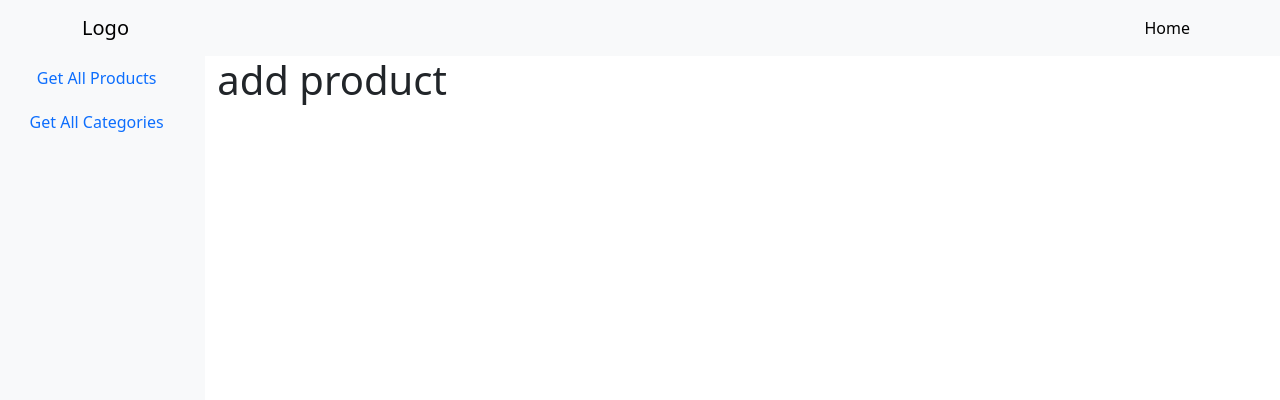
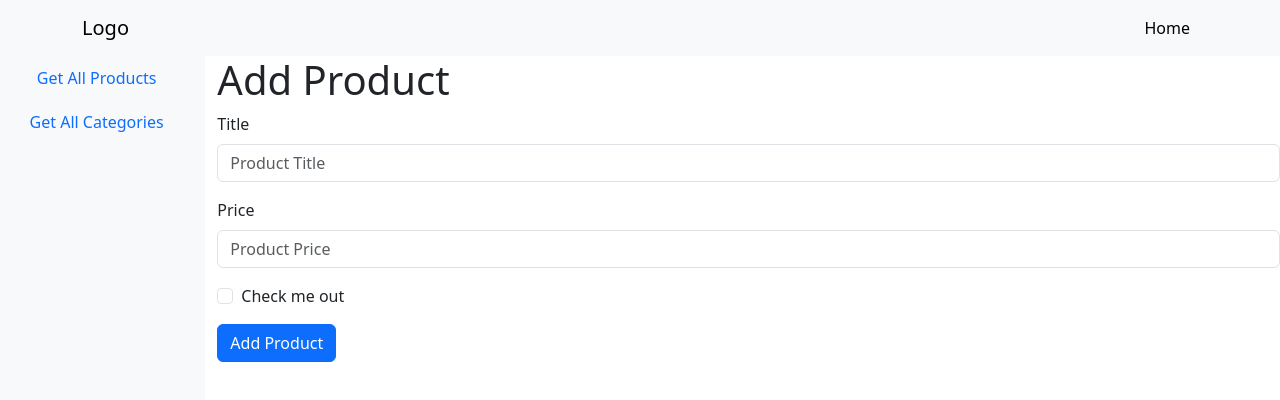
Before and after one commit to SamRizk194/Basic-CRUD-App, a React (Create React App) app: page /product/add in a window 1280 px wide. Shown: the top 400 px of the page. Built offline with nearby package versions, Linux system fonts and the light colour scheme.

Commit message:
adding form

```diff
--- a/src/component/pages/Addproduct.js
+++ b/src/component/pages/Addproduct.js
@@ -1,5 +1,52 @@
 function Addproduct() {
-  return <h1>add product</h1>;
+  const formSubmit = (e) => {
+    e.preventDefault();
+  };
+  return (
+    <>
+      <h1>Add Product</h1>
+      <form onSubmit={formSubmit}>
+        <div className="mb-3">
+          <label htmlFor="productTitle" className="form-label">
+            Title
+          </label>
+          <input
+            type="text"
+            className="form-control"
+            id="productTitle"
+            placeholder="Product Title"
+            aria-describedby="Product Title"
+          />
+        </div>
+
+        <div className="mb-3">
+          <label htmlFor="productPrice" className="form-label">
+            Price
+          </label>
+          <input
+            type="number"
+            className="form-control"
+            id="productPrice"
+            placeholder="Product Price"
+            aria-describedby="Product Price"
+          />
+        </div>
+        <div className="mb-3 form-check">
+          <input
+            type="checkbox"
+            className="form-check-input"
+            id="exampleCheck1"
+          />
+          <label className="form-check-label" htmlFor="exampleCheck1">
+            Check me out
+          </label>
+        </div>
+        <button type="submit" className="btn btn-primary">
+          Add Product
+        </button>
+      </form>
+    </>
+  );
 }
 
 export default Addproduct;
```
